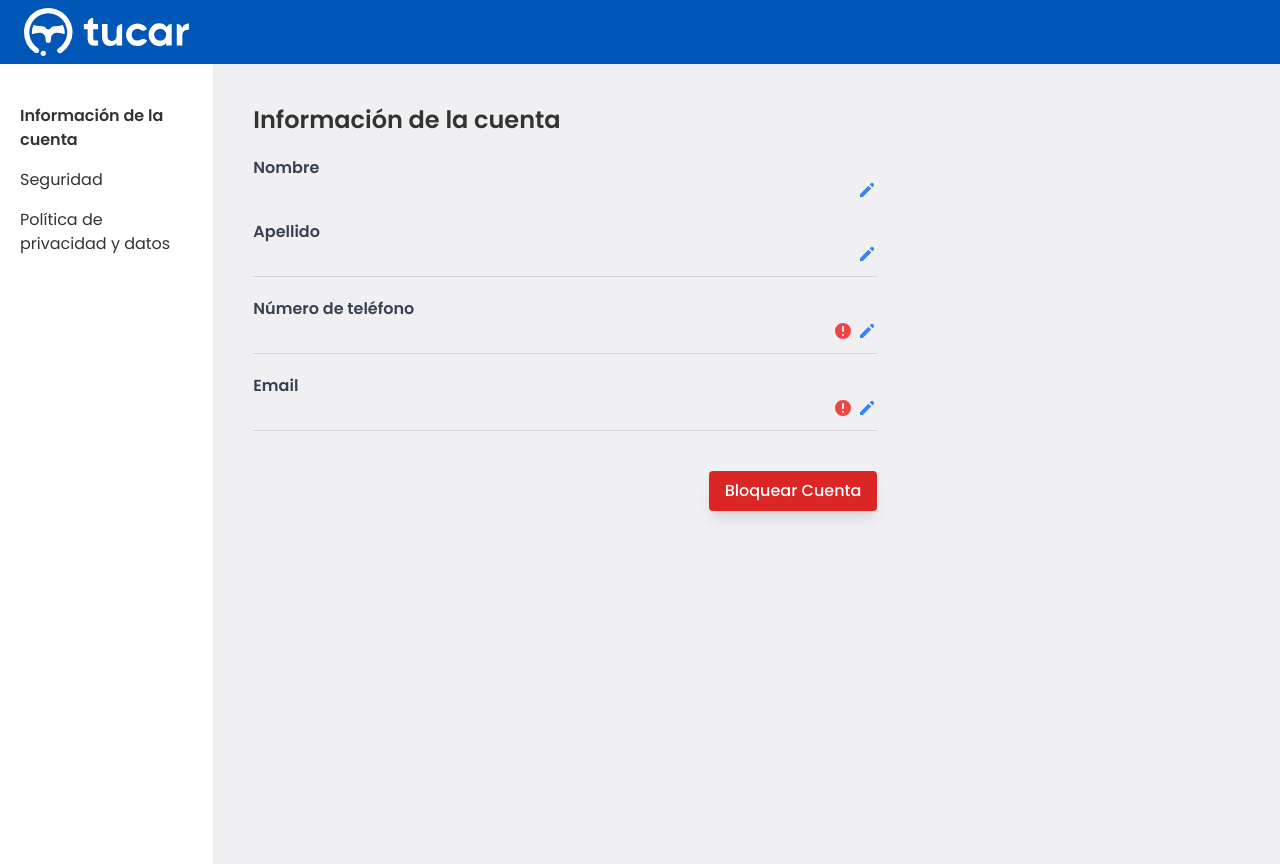
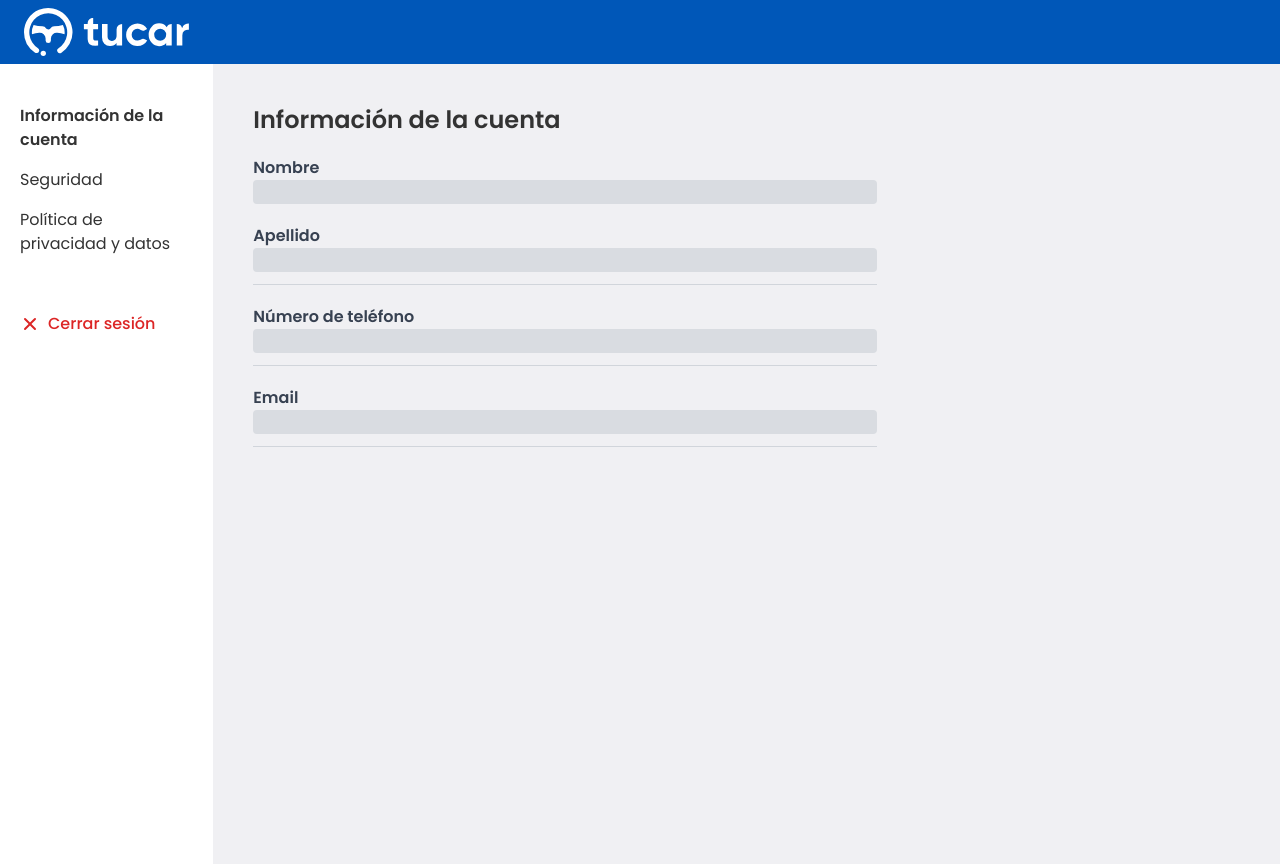
Before and after one commit to TucarApp/tucar-profile, a Next.js app: page /authenticate in a window 1280 px wide. Built offline with nearby package versions, Linux system fonts and the light colour scheme.

Commit message:
test cerrar session

```diff
--- a/helpers/buildUri.js
+++ b/helpers/buildUri.js
@@ -1,4 +1,4 @@
-// TODO: Remplazar por valores de secrets de un env
+
 const ACCOUNT_APP_URL = 'https://accounts.tucar.dev/';
 const MODE = 'development';
 const PROFILE_APP_URL = 'https://profile.tucar.dev';
@@ -14,6 +14,7 @@ export const getRandomState = () => {
     }
     return null;
 };
+
 
 const buildRequestParams = (params) =>
     Object.keys(params)
@@ -47,7 +48,7 @@ console.log(buildUri());
 
 //DEEEEEVVVV
 
-// TODO: Remplazar por valores de secrets de un env
+
 // const ACCOUNT_APP_URL = 'https://accounts.tucar.dev/';
 // const MODE = 'development';
 // const PROFILE_APP_URL = 'https://profile.tucar.dev';
--- a/pages/authenticate.js
+++ b/pages/authenticate.js
@@ -55,11 +55,22 @@ const Cuenta = () => {
     const [userData, setUserData] = useState(null); // Guardar los datos del usuario
     const [error, setError] = useState(''); // Manejo de errores
 
+    const [isLoading, setIsLoading] = useState(true);
+
+
     useEffect(() => {
         if (token && userData) {
             window.history.replaceState(null, '', '/profile');
         }
     }, [token, userData, verifiedStatus]);
+
+
+    useEffect(() => {
+        if (token && userData) {
+            setIsLoading(false); // Todo cargado
+        }
+    }, [token, userData]);
+
 
 
     useEffect(() => {
@@ -79,9 +90,9 @@ const Cuenta = () => {
                     code,
                     client_id: 'E793Gjcib6yVnNpTFD0Hr3jP-Yp6gN04yzTeXGsjlgk',
                     grant_type: 'authorization_code',
-                    redirect_uri: 'https://profile.tucar.dev/authenticate',
+                    // redirect_uri: 'https://profile.tucar.dev/authenticate',
                     //dev
-                    // redirect_uri: 'http://localhost:3000/authenticate',
+                    redirect_uri: 'http://localhost:3000/authenticate',
                 });
 
                 const tokenResponse = await fetch('https://account-service-twvszsnmba-uc.a.run.app/api/v1/oauth/token', {
@@ -211,6 +222,7 @@ const Cuenta = () => {
 
     const cancelEdit = (field) => {
         if (field === 'name') setIsEditingName(false);
+        if (field === 'lastname') setIsEditingLastname(false);
         if (field === 'phone') setIsEditingPhone(false);
         if (field === 'email') setIsEditingEmail(false);
         if (field === 'password') setIsEditingPassword(false);
@@ -447,6 +459,15 @@ const Cuenta = () => {
                             Política de privacidad y datos
                         </li>
                     </ul>
+                    <div className="p-5">
+        <button
+            onClick={() => router.push(`/logout?redirect_uri=${encodeURIComponent('https://profile.tucar.dev')}`)}
+            className="flex items-center gap-2 text-red-600 font-medium hover:text-red-800"
+        >
+            <XIcon className="h-5 w-5" />
+            Cerrar sesión
+        </button>
+    </div>
                 </div>
 
                 {/* Contenido */}
@@ -459,7 +480,9 @@ const Cuenta = () => {
                             <div className="mb-5 border-b border-gray-300 pb-3">
                                 <p className="text-gray-700 font-bold">Nombre</p>
                                 <div className="flex justify-between items-center">
-                                    {isEditingName ? (
+                                    {isLoading ? (
+                                        <div className="h-6 bg-gray-300 animate-pulse rounded w-full"></div>
+                                    ) : isEditingName ? (
                                         <div className="flex flex-col w-full">
                                             <InputField
                                                 type="text"
@@ -472,10 +495,7 @@ const Cuenta = () => {
                                                 <AuthButton className="flex-1" onClick={() => cancelEdit('name')} variant="secondary">
                                                     Cancelar
                                                 </AuthButton>
-                                                <AuthButton
-                                                    className="flex-1"
-                                                    onClick={() => updateUserCredential('firstname', name)}
-                                                >
+                                                <AuthButton className="flex-1" onClick={() => updateUserCredential('firstname', name)}>
                                                     Continuar
                                                 </AuthButton>
                                             </div>
@@ -492,7 +512,9 @@ const Cuenta = () => {
 
                                 <p className="text-gray-700 font-bold mt-5">Apellido</p>
                                 <div className="flex justify-between items-center">
-                                    {isEditingLastname ? (
+                                    {isLoading ? (
+                                        <div className="h-6 bg-gray-300 animate-pulse rounded w-full"></div>
+                                    ) : isEditingLastname ? (
                                         <div className="flex flex-col w-full">
                                             <InputField
                                                 type="text"
@@ -505,10 +527,7 @@ const Cuenta = () => {
                                                 <AuthButton className="flex-1" onClick={() => cancelEdit('lastname')} variant="secondary">
                                                     Cancelar
                                                 </AuthButton>
-                                                <AuthButton
-                                                    className="flex-1"
-                                                    onClick={() => updateUserCredential('lastname', lastname)}
-                                                >
+                                                <AuthButton className="flex-1" onClick={() => updateUserCredential('lastname', lastname)}>
                                                     Continuar
                                                 </AuthButton>
                                             </div>
@@ -522,18 +541,15 @@ const Cuenta = () => {
                                         </div>
                                     )}
                                 </div>
-
-
                             </div>
-
-
-
 
                             {/* Campo de Teléfono */}
                             <div className="mb-5 border-b border-gray-300 pb-3">
                                 <p className="text-gray-700 font-bold">Número de teléfono</p>
                                 <div className="flex justify-between items-center">
-                                    {isEditingPhone ? (
+                                    {isLoading ? (
+                                        <div className="h-6 bg-gray-300 animate-pulse rounded w-full"></div>
+                                    ) : isEditingPhone ? (
                                         <div className="flex flex-col gap-2">
                                             <InputField
                                                 type="text"
@@ -551,17 +567,23 @@ const Cuenta = () => {
                                                         onChange={(e) => setVerificationCode(e.target.value)}
                                                     />
                                                     <div className="flex gap-2 mt-2">
-                                                        <AuthButton onClick={() => cancelEdit('phone')} variant="secondary">Cancelar</AuthButton>
+                                                        <AuthButton onClick={() => cancelEdit('phone')} variant="secondary">
+                                                            Cancelar
+                                                        </AuthButton>
                                                         <AuthButton onClick={handleConfirmVerificationCode}>Confirmar cambio</AuthButton>
                                                     </div>
                                                 </>
                                             ) : (
                                                 <div className="flex gap-2 mt-2">
-                                                    <AuthButton onClick={() => cancelEdit('phone')} variant="secondary">Cancelar</AuthButton>
+                                                    <AuthButton onClick={() => cancelEdit('phone')} variant="secondary">
+                                                        Cancelar
+                                                    </AuthButton>
                                                     <AuthButton onClick={handleSendVerificationCode}>Enviar Código</AuthButton>
                                                 </div>
                                             )}
-                                            {phoneError && <p className="text-red-500 text-sm mt-1 text-center font-Poppins font-light">{phoneError}</p>}
+                                            {phoneError && (
+                                                <p className="text-red-500 text-sm mt-1 text-center font-Poppins font-light">{phoneError}</p>
+                                            )}
                                         </div>
                                     ) : (
                                         <>
@@ -581,15 +603,13 @@ const Cuenta = () => {
                                 </div>
                             </div>
 
-
-
-
-
                             {/* Campo de Email */}
                             <div className="mb-5 border-b border-gray-300 pb-3">
                                 <p className="text-gray-700 font-bold">Email</p>
                                 <div className="flex justify-between items-center">
-                                    {isEditingEmail ? (
+                                    {isLoading ? (
+                                        <div className="h-6 bg-gray-300 animate-pulse rounded w-full"></div>
+                                    ) : isEditingEmail ? (
                                         <div className="flex flex-col gap-2">
                                             <InputField
                                                 type="email"
@@ -607,17 +627,27 @@ const Cuenta = () => {
                                                         onChange={(e) => setVerificationCode(e.target.value)}
                                                     />
                                                     <div className="flex gap-2 mt-2">
-                                                        <AuthButton onClick={() => cancelEdit('email')} variant="secondary">Cancelar</AuthButton>
-                                                        <AuthButton onClick={handleConfirmVerificationCodeForEmail}>Confirmar cambio</AuthButton>
+                                                        <AuthButton onClick={() => cancelEdit('email')} variant="secondary">
+                                                            Cancelar
+                                                        </AuthButton>
+                                                        <AuthButton onClick={handleConfirmVerificationCodeForEmail}>
+                                                            Confirmar cambio
+                                                        </AuthButton>
                                                     </div>
                                                 </>
                                             ) : (
                                                 <div className="flex gap-2 mt-2">
-                                                    <AuthButton onClick={() => cancelEdit('email')} variant="secondary">Cancelar</AuthButton>
+                                                    <AuthButton onClick={() => cancelEdit('email')} variant="secondary">
+                                                        Cancelar
+                                                    </AuthButton>
                                                     <AuthButton onClick={handleSendVerificationCodeForEmail}>Enviar Código</AuthButton>
                                                 </div>
                                             )}
-                                            {emailError && <p className="text-red-500 text-sm mt-1 font-Poppins font-light text-center">{emailError}</p>}
+                                            {emailError && (
+                                                <p className="text-red-500 text-sm mt-1 font-Poppins font-light text-center">
+                                                    {emailError}
+                                                </p>
+                                            )}
                                         </div>
                                     ) : (
                                         <div className="flex items-center gap-1 w-full">
@@ -634,22 +664,6 @@ const Cuenta = () => {
                                     )}
                                 </div>
                             </div>
-
-                            <div className='flex justify-end'>
-                                <button
-                                    onClick={() => {
-                                        const isConfirmed = window.confirm("¿Estás seguro de que deseas bloquear la cuenta?");
-                                        if (isConfirmed) {
-                                            handleBlockAccount();
-                                        }
-                                    }}
-                                    className="bg-red-600 hover:bg-red-700 mt-5 font-Poppins text-white font-medium py-2 px-4 rounded shadow-lg focus:outline-none focus:ring-2 focus:ring-red-500 focus:ring-opacity-50 text-left"
-                                >
-                                    Bloquear Cuenta
-                                </button>
-                            </div>
-
-
                         </div>
                     )}
 
@@ -665,12 +679,14 @@ const Cuenta = () => {
                                     // Etapa inicial: Contraseña oculta y botón de edición
                                     <div className="flex justify-between items-center mb-5">
                                         <p className="text-[16px]">●●●●●●●●</p>
-                                        <button
-                                            onClick={() => router.push('/change-password')}
+                                        <a href='https://accounts.tucar.dev/change-password' target='_blank'>                                        <button
+
                                             className="text-blue-500"
                                         >
                                             <PencilIcon className="h-5 w-5" />
                                         </button>
+                                        </a>
+
                                     </div>
                                 ) : (
                                     // Resto del código de edición de contraseña
@@ -697,9 +713,6 @@ const Cuenta = () => {
 
 
                     )}
-
-
-
                     {selectedSection === 'Privacy & Data' && (
                         <div>
                             <div className="text-[#333333] border-b border-gray-300 pb-3">
@@ -728,8 +741,8 @@ const Cuenta = () => {
                     )}
 
 
+                </div>
 
-                </div>
             </div>
         </div>
     );
--- a/pages/index.js
+++ b/pages/index.js
@@ -796,9 +796,6 @@ const Cuenta = () => {
 
 
 
-
-
-
     useEffect(() => {
         const authUri = buildAuthUri();
         window.location.href = authUri;
--- /dev/null
+++ b/pages/logout.js
@@ -0,0 +1,50 @@
+import { useEffect } from 'react';
+import { useRouter } from 'next/router';
+import { useSearchParams } from 'next/navigation';
+
+const Logout = () => {
+  const router = useRouter();
+  const searchParams = useSearchParams();
+  const redirect_uri = searchParams.get('redirect_uri');
+
+  useEffect(() => {
+    const logoutUser = async () => {
+      try {
+
+        const apiUrl = redirect_uri
+          ? `/api/logout?redirect_uri=${encodeURIComponent(redirect_uri)}`
+          : '/api/logout';
+
+
+        const response = await fetch(apiUrl, {
+          method: 'GET',
+        });
+
+        if (response.ok) {
+          if (redirect_uri) {
+
+            router.push(redirect_uri);
+          } else {
+
+            router.push('/');
+          }
+        } else {
+          console.error('Error en la solicitud de logout');
+        }
+      } catch (error) {
+        console.error('Error durante el logout:', error);
+      }
+    };
+
+
+    logoutUser();
+  }, [router, redirect_uri]);
+
+  return (
+    <div className="flex justify-center items-center h-screen">
+      <p className="text-lg">Cerrando sesión...</p>
+    </div>
+  );
+};
+
+export default Logout;
```
Also changed, not shown: pages/api/logout.js (indentation only), pages/js.js (added).
